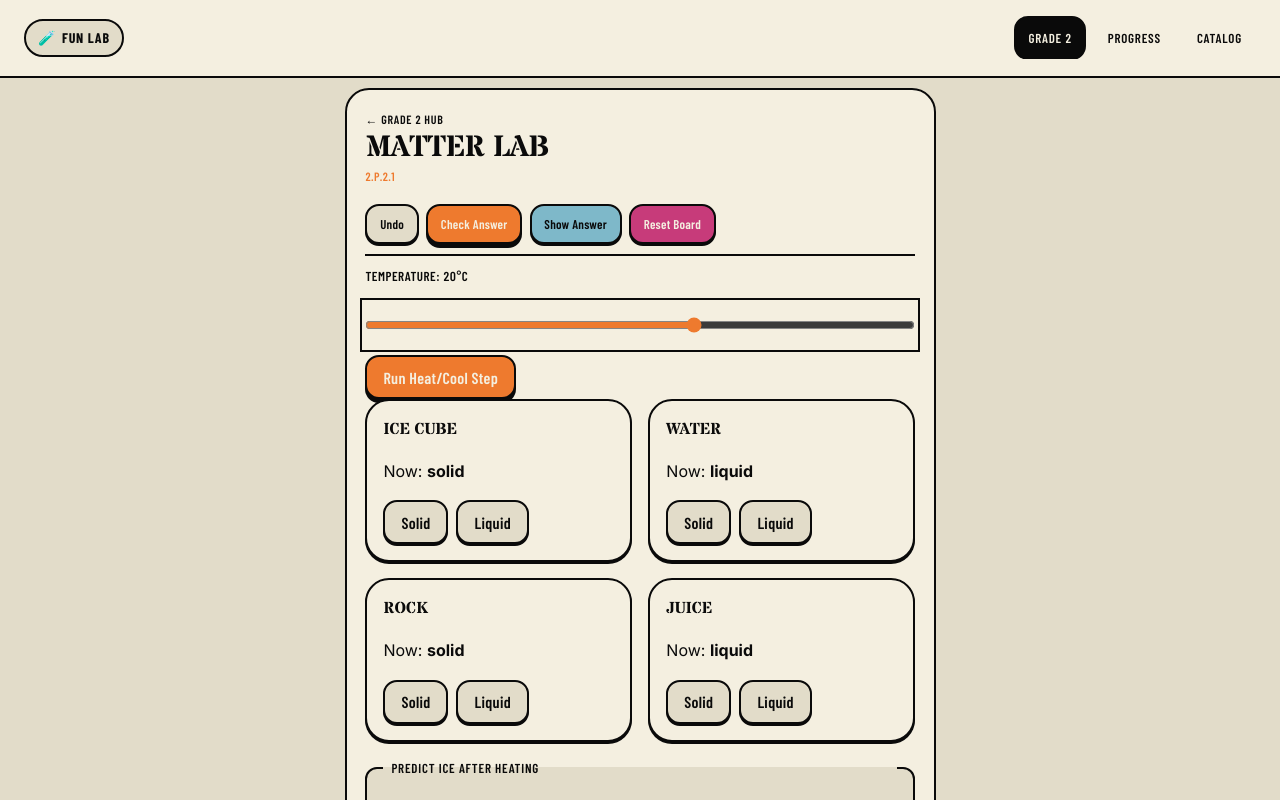
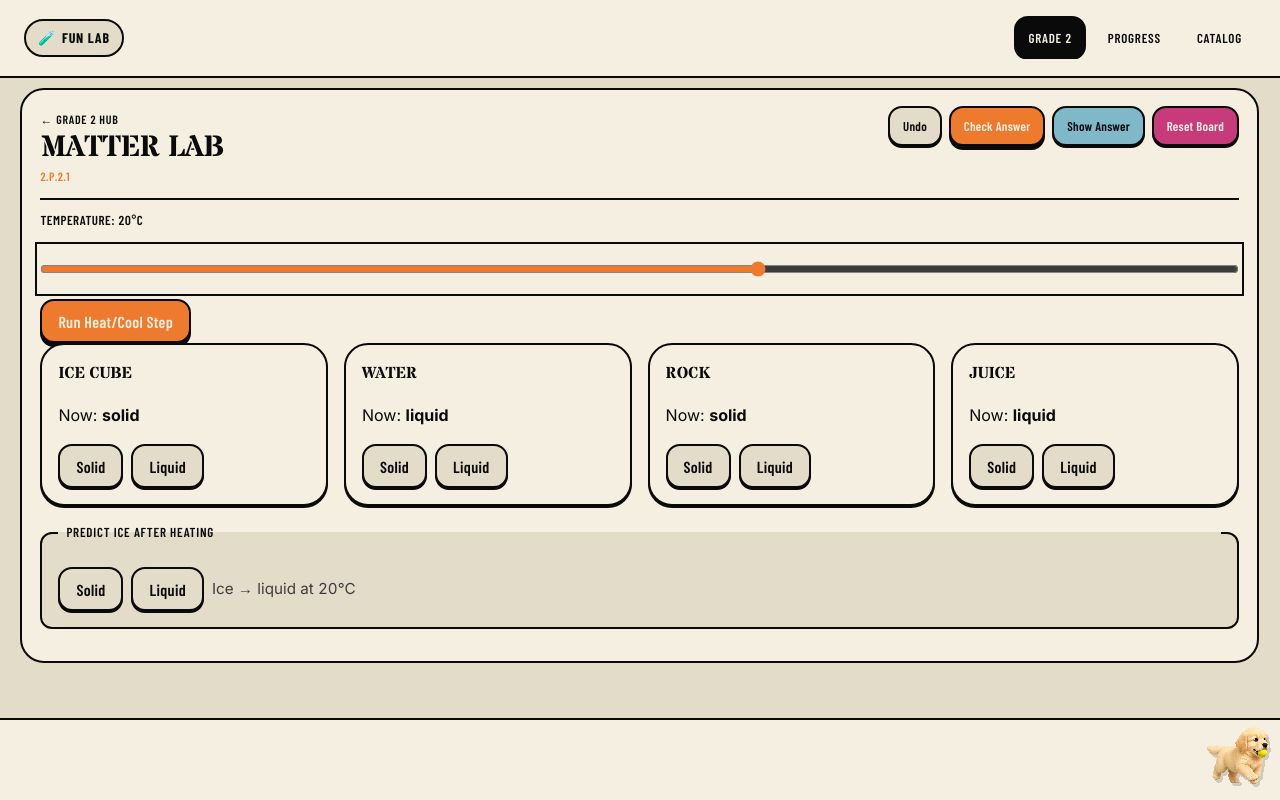
Before and after one commit to asub927/fun-lab-kids, a React (Vite) app: page /lab/2.P.2.1 in a window 1280 px wide. Shown: the top 800 px of the page. Built offline with nearby package versions, Linux system fonts and the light colour scheme; a web font is replaced by a local one.

Commit message:
fix: pin header and pet footer; scroll main content only
Use a full-viewport grid shell so nav and buddy footer stay visible
while only the main content area scrolls.

Co-authored-by: Anantha Subramanya <asub927@gmail.com>

```diff
--- a/src/index.css
+++ b/src/index.css
@@ -120,7 +120,8 @@ main[data-accent="yellow"] {
 body {
   margin: 0;
   background: var(--color-cream);
-  overflow-x: clip;
+  overflow: hidden;
+  height: 100dvh;
 }
 
 a {
@@ -167,11 +168,20 @@ a:hover {
 .app {
   display: grid;
   grid-template-rows: auto 1fr auto;
-  min-height: 100dvh;
+  grid-template-areas:
+    "header"
+    "content"
+    "footer";
+  height: 100dvh;
+  max-height: 100dvh;
+  overflow: hidden;
   touch-action: manipulation;
 }
 
 .top-nav {
+  grid-area: header;
+  flex-shrink: 0;
+  z-index: 2;
   display: flex;
   justify-content: space-between;
   align-items: center;
@@ -231,15 +241,22 @@ a:hover {
 }
 
 main {
+  grid-area: content;
+  min-height: 0;
+  overflow-y: auto;
+  overflow-x: clip;
+  overscroll-behavior: contain;
+  -webkit-overflow-scrolling: touch;
   max-width: 960px;
+  width: 100%;
   margin: 0 auto;
   padding: var(--space-3);
-  padding-bottom: max(var(--space-3), env(safe-area-inset-bottom));
+  padding-bottom: var(--space-3);
 }
 
 main:has(.lab-page) {
   max-width: min(1360px, calc(100% - 1.25rem));
-  padding: 0.65rem 0.65rem max(0.65rem, env(safe-area-inset-bottom));
+  padding: 0.65rem;
 }
 
 main:has(.lab-shell) {
@@ -3805,8 +3822,10 @@ main:has(.home-page) {
 
 /* Lab buddy footer lane */
 .pet-footer {
+  grid-area: footer;
   position: relative;
   flex-shrink: 0;
+  z-index: 2;
   border-top: var(--border-width) solid var(--color-ink);
   background: var(--color-paper);
   padding-bottom: env(safe-area-inset-bottom);
```
